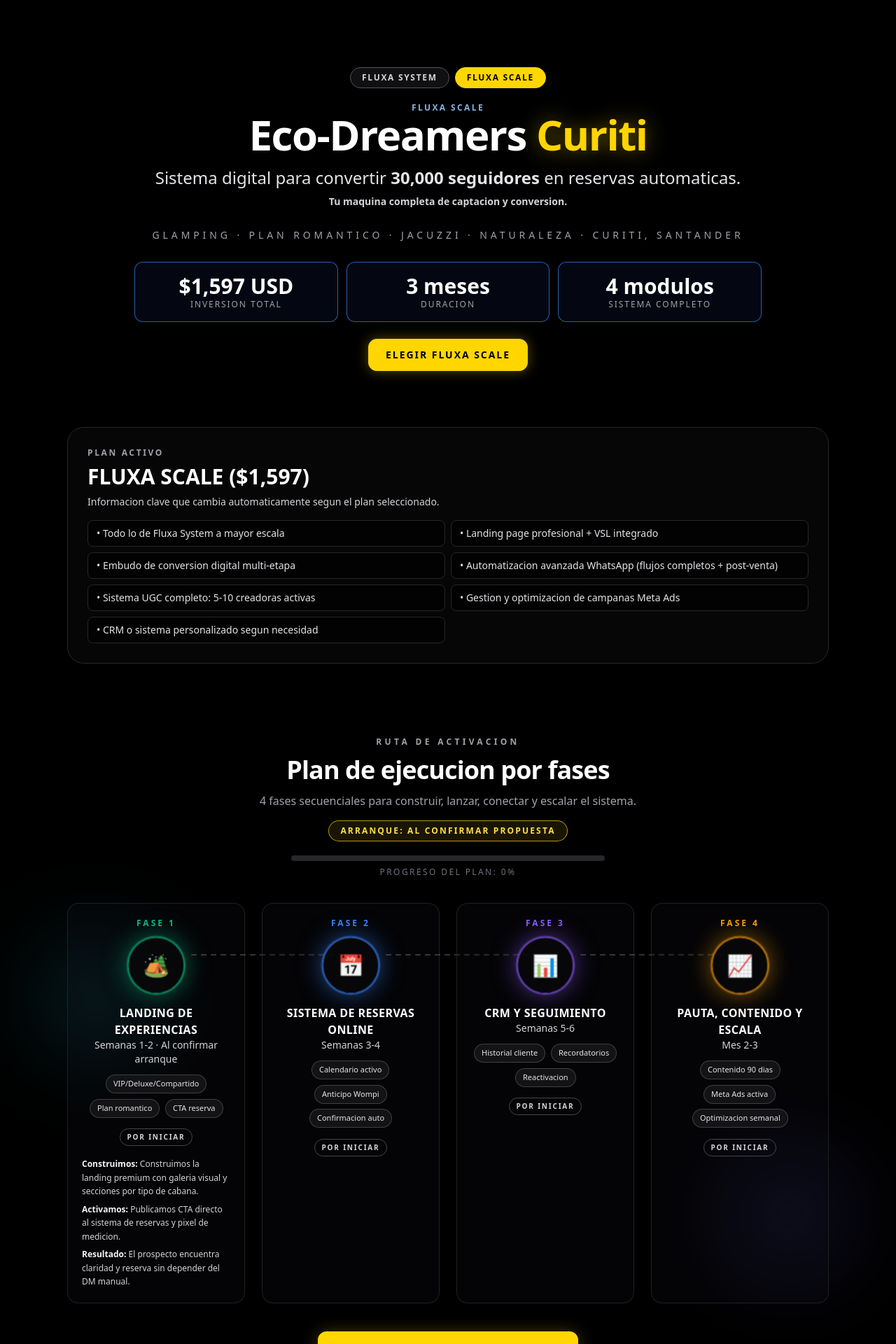
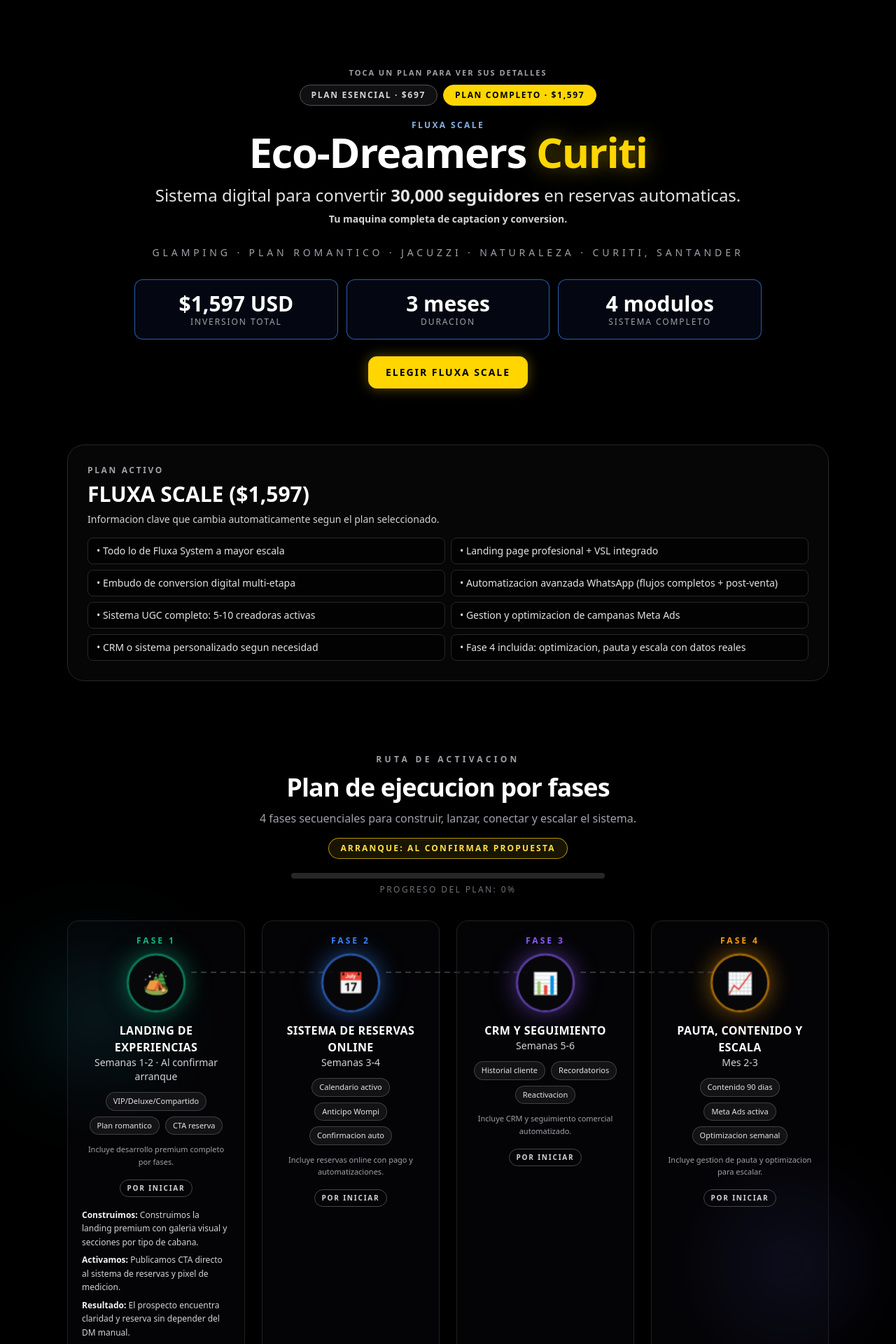
Before and after one commit to fluxasystems1-design/omboarding, a Next.js app: page /eco-dreamers-curiti in a window 1280 px wide. Shown: the top 1920 px of the page at 70% size. Built offline with nearby package versions, Linux system fonts and the light colour scheme.

Commit message:
describe tu cambio

```diff
--- a/app/eco-dreamers-curiti/page.js
+++ b/app/eco-dreamers-curiti/page.js
@@ -53,6 +53,7 @@
       "Sistema UGC completo: 5-10 creadoras activas",
       "Gestion y optimizacion de campanas Meta Ads",
       "CRM o sistema personalizado segun necesidad",
+      "Fase 4 incluida: optimizacion, pauta y escala con datos reales",
     ],
     paymentA: {
       title: "Opcion A - Pago en 2 cuotas",
@@ -86,6 +87,7 @@
     status: "POR INICIAR",
     statusClass: "border-zinc-500/60 text-zinc-300",
     points: ["VIP/Deluxe/Compartido", "Plan romantico", "CTA reserva"],
+    scope: "Incluye desarrollo premium completo por fases.",
     build: "Construimos la landing premium con galeria visual y secciones por tipo de cabana.",
     activate: "Publicamos CTA directo al sistema de reservas y pixel de medicion.",
     result: "El prospecto encuentra claridad y reserva sin depender del DM manual.",
@@ -101,6 +103,7 @@
     status: "POR INICIAR",
     statusClass: "border-zinc-500/60 text-zinc-300",
     points: ["Calendario activo", "Anticipo Wompi", "Confirmacion auto"],
+    scope: "Incluye reservas online con pago y automatizaciones.",
     build: "Implementamos calendario, seleccion de cabana y flujo de pago de anticipo.",
     activate: "Conectamos confirmacion automatica por WhatsApp y correo.",
     result: "Reservas ordenadas, trazables y activas 24/7.",
@@ -116,6 +119,7 @@
     status: "POR INICIAR",
     statusClass: "border-zinc-500/60 text-zinc-300",
     points: ["Historial cliente", "Recordatorios", "Reactivacion"],
+    scope: "Incluye CRM y seguimiento comercial automatizado.",
     build: "Creamos CRM de prospectos con estados y notas por cliente.",
     activate: "Automatizamos mensajes de seguimiento y reactivacion de clientes 60+ dias.",
     result: "Menos fugas comerciales y mayor recurrencia de reservas.",
@@ -131,6 +135,7 @@
     status: "POR INICIAR",
     statusClass: "border-zinc-500/60 text-zinc-300",
     points: ["Contenido 90 dias", "Meta Ads activa", "Optimizacion semanal"],
+    scope: "Incluye gestion de pauta y optimizacion para escalar.",
     build: "Diseñamos arquitectura de contenido y campanas por ciudad objetivo.",
     activate: "Ajustamos anuncios segun conversion y sesiones estrategicas.",
     result: "El sistema escala reservas sin esfuerzo manual del equipo.",
@@ -149,6 +154,7 @@
     status: "POR INICIAR",
     statusClass: "border-zinc-500/60 text-zinc-300",
     points: ["Oferta clara", "CTA directo", "Pixel base"],
+    scope: "Alcance esencial: base de captacion (sin CRM avanzado).",
     build: "Disenamos una landing esencial enfocada en captar interesados con claridad.",
     activate: "Configuramos CTA de contacto y medicion basica para iniciar conversion.",
     result: "Eco-Dreamers deja de depender solo del DM desordenado.",
@@ -164,6 +170,7 @@
     status: "POR INICIAR",
     statusClass: "border-zinc-500/60 text-zinc-300",
     points: ["Ruta simple", "Seguimiento inicial", "Conversion base"],
+    scope: "Alcance esencial: embudo simple (sin automatizaciones complejas).",
     build: "Estructuramos el flujo minimo desde contenido o anuncio hacia contacto.",
     activate: "Dejamos mensaje de seguimiento inicial para responder leads mas rapido.",
     result: "Mas orden comercial con menor carga manual en el dia a dia.",
@@ -179,6 +186,7 @@
     status: "POR INICIAR",
     statusClass: "border-zinc-500/60 text-zinc-300",
     points: ["Cuenta lista", "Publicos base", "Sesion estrategica"],
+    scope: "Alcance esencial: setup inicial (sin gestion semanal incluida).",
     build: "Configuramos cuenta Meta Ads y eventos principales para primeras pruebas.",
     activate: "Realizamos sesion de arranque y guia inicial para ejecucion organica.",
     result: "Plan base operativo, listo para evolucionar a una fase de escala.",
@@ -584,28 +592,33 @@
     <main className="min-h-screen bg-black text-white">
       <section className="mx-auto w-full max-w-6xl px-5 pb-10 pt-10 sm:px-8 md:pb-20 md:pt-24">
         <div data-reveal className="reveal mx-auto max-w-4xl text-center">
+          <p className="mb-2 text-[11px] font-semibold uppercase tracking-[0.18em] text-zinc-400">
+            Toca un plan para ver sus detalles
+          </p>
           <div className="mb-5 flex flex-wrap items-center justify-center gap-2">
             <button
               type="button"
               onClick={() => setSelectedPlan("system")}
+              aria-pressed={selectedPlan === "system"}
               className={`rounded-full border px-4 py-1.5 text-xs font-bold uppercase tracking-[0.14em] transition ${
                 selectedPlan === "system"
                   ? "border-[#FFD600] bg-[#FFD600] text-black"
                   : "border-zinc-600 bg-zinc-900/70 text-zinc-300"
               }`}
             >
-              Fluxa System
+              Plan esencial · $697
             </button>
             <button
               type="button"
               onClick={() => setSelectedPlan("scale")}
+              aria-pressed={selectedPlan === "scale"}
               className={`rounded-full border px-4 py-1.5 text-xs font-bold uppercase tracking-[0.14em] transition ${
                 selectedPlan === "scale"
                   ? "border-[#FFD600] bg-[#FFD600] text-black"
                   : "border-zinc-600 bg-zinc-900/70 text-zinc-300"
               }`}
             >
-              Fluxa Scale
+              Plan completo · $1,597
             </button>
           </div>
           <p className="text-xs font-semibold uppercase tracking-[0.2em] text-blue-300/90">{currentPlan.chip}</p>
@@ -725,12 +738,13 @@
                   <p className="text-sm text-zinc-300">{phase.subtitle}</p>
 
                   <div className="mt-3 flex flex-wrap justify-center gap-2">
-                    {phase.points.map((point, chipIndex) => (
-                      <span key={point} data-reveal className="reveal fade-soft rounded-full border border-zinc-600/70 bg-zinc-900/80 px-2.5 py-1 text-[11px] font-medium text-zinc-200" style={{ transitionDelay: `${chipIndex * 80 + index * 100}ms` }}>
+                    {phase.points.map((point) => (
+                      <span key={point} className="rounded-full border border-zinc-600/70 bg-zinc-900/80 px-2.5 py-1 text-[11px] font-medium text-zinc-200">
                         {point}
                       </span>
                     ))}
                   </div>
+                  <p className="mt-3 text-[11px] font-medium leading-relaxed text-zinc-400">{phase.scope}</p>
 
                   <span className={`mt-4 inline-flex rounded-full border px-2.5 py-1 text-[10px] font-bold uppercase tracking-[0.18em] ${phase.statusClass}`}>{phase.status}</span>
 
```
